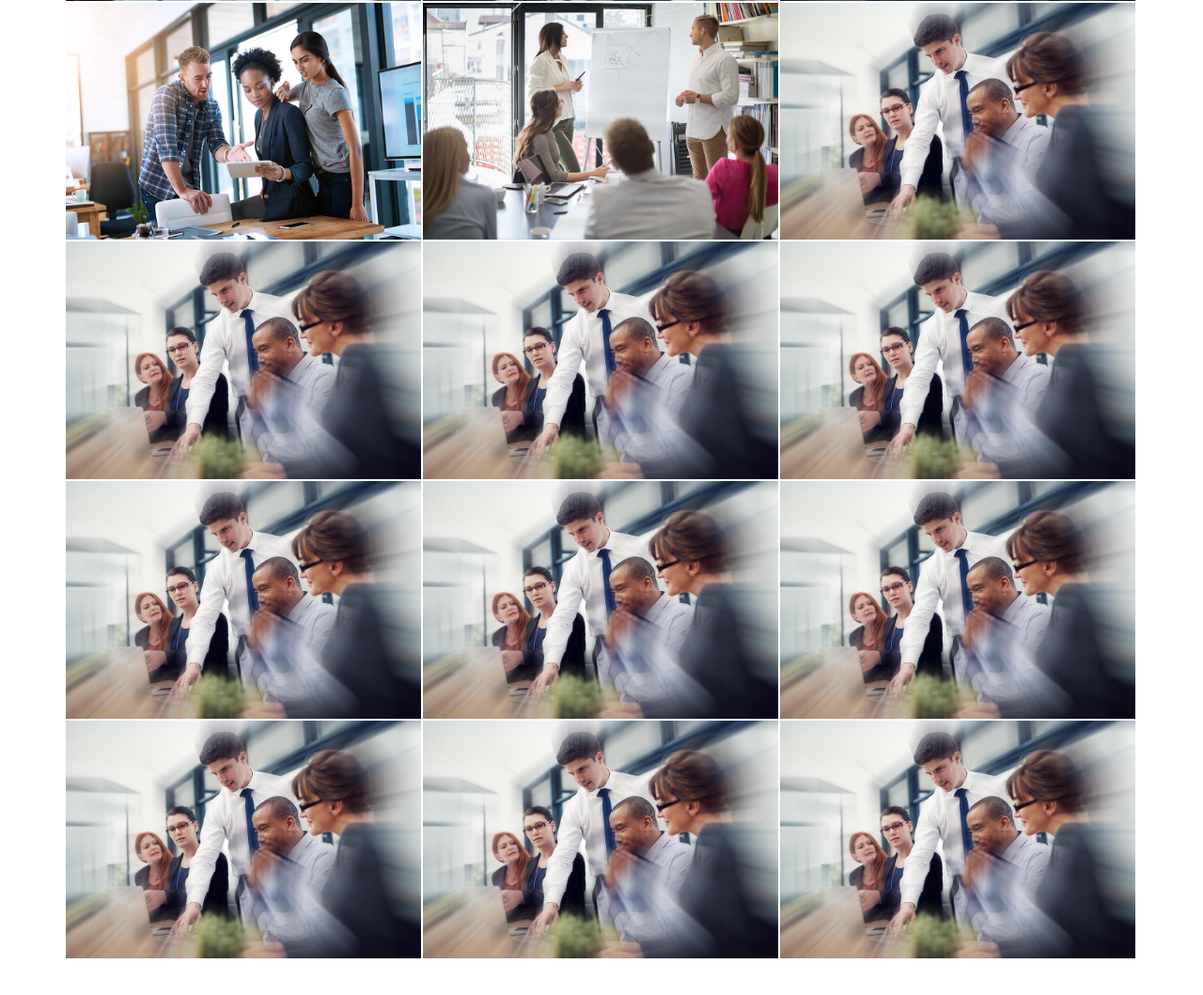
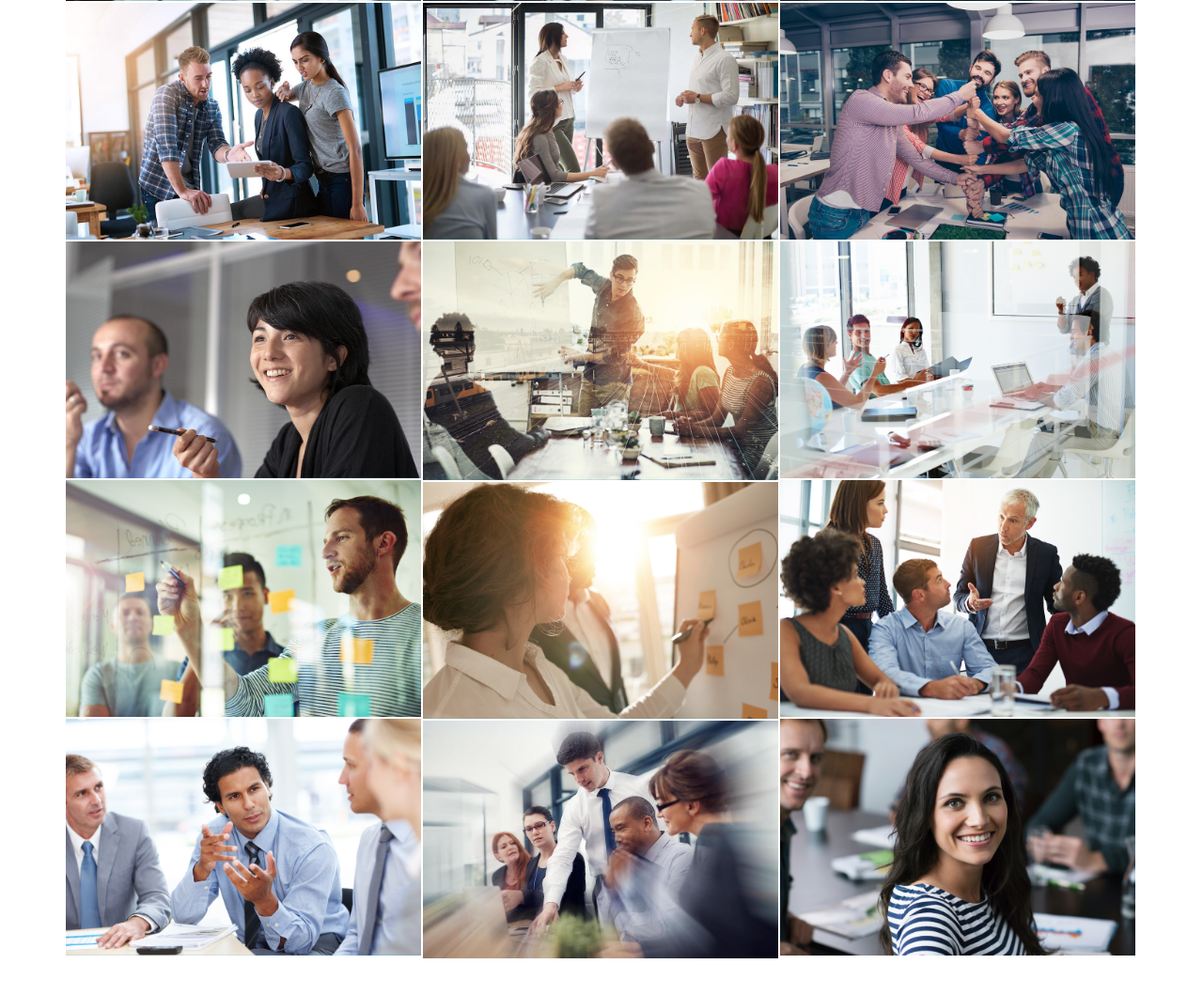
Before and after one commit to danbs/position-task, a plain HTML site: page HTML/index.html in a window 1280 px wide. Shown: the part 1315-2374 px from the top of the page at 94% size. Drawn offline with Linux system fonts and the light colour scheme; some packages are replaced by stand-ins of ours.

Commit message:
pictures updated

```diff
--- a/HTML/index.html
+++ b/HTML/index.html
@@ -510,7 +510,7 @@
         <!-- Item -->
         <div class="s-portfolio__item cbp-item storming">
             <div class="s-portfolio__img-effect">
-                <img src="img/970x647/17.jpg" alt="Portfolio Image">
+                <img src="img/970x647/18.jpg" alt="Portfolio Image">
             </div>
             <div class="s-portfolio__caption-hover--cc">
                 <div class="g-margin-b-25--xs">
@@ -538,7 +538,7 @@
         <!-- Item -->
         <div class="s-portfolio__item cbp-item storming">
             <div class="s-portfolio__img-effect">
-                <img src="img/970x647/17.jpg" alt="Portfolio Image">
+                <img src="img/970x647/19.jpg" alt="Portfolio Image">
             </div>
             <div class="s-portfolio__caption-hover--cc">
                 <div class="g-margin-b-25--xs">
@@ -566,7 +566,7 @@
         <!-- Item -->
         <div class="s-portfolio__item cbp-item norming">
             <div class="s-portfolio__img-effect">
-                <img src="img/970x647/17.jpg" alt="Portfolio Image">
+                <img src="img/970x647/21.jpeg" alt="Portfolio Image">
             </div>
             <div class="s-portfolio__caption-hover--cc">
                 <div class="g-margin-b-25--xs">
@@ -594,7 +594,7 @@
         <!-- Item -->
         <div class="s-portfolio__item cbp-item performing">
             <div class="s-portfolio__img-effect">
-                <img src="img/970x647/17.jpg" alt="Portfolio Image">
+                <img src="img/970x647/22.jpeg" alt="Portfolio Image">
             </div>
             <div class="s-portfolio__caption-hover--cc">
                 <div class="g-margin-b-25--xs">
@@ -622,7 +622,7 @@
         <!-- Item -->
         <div class="s-portfolio__item cbp-item performing">
             <div class="s-portfolio__img-effect">
-                <img src="img/970x647/17.jpg" alt="Portfolio Image">
+                <img src="img/970x647/23.jpeg" alt="Portfolio Image">
             </div>
             <div class="s-portfolio__caption-hover--cc">
                 <div class="g-margin-b-25--xs">
@@ -650,7 +650,7 @@
         <!-- Item -->
         <div class="s-portfolio__item cbp-item performing">
             <div class="s-portfolio__img-effect">
-                <img src="img/970x647/17.jpg" alt="Portfolio Image">
+                <img src="img/970x647/24.jpeg" alt="Portfolio Image">
             </div>
             <div class="s-portfolio__caption-hover--cc">
                 <div class="g-margin-b-25--xs">
@@ -678,7 +678,7 @@
         <!-- Item -->
         <div class="s-portfolio__item cbp-item performing">
             <div class="s-portfolio__img-effect">
-                <img src="img/970x647/17.jpg" alt="Portfolio Image">
+                <img src="img/970x647/25.jpeg" alt="Portfolio Image">
             </div>
             <div class="s-portfolio__caption-hover--cc">
                 <div class="g-margin-b-25--xs">
@@ -706,7 +706,7 @@
         <!-- Item -->
         <div class="s-portfolio__item cbp-item performing">
             <div class="s-portfolio__img-effect">
-                <img src="img/970x647/17.jpg" alt="Portfolio Image">
+                <img src="img/970x647/27.jpeg" alt="Portfolio Image">
             </div>
             <div class="s-portfolio__caption-hover--cc">
                 <div class="g-margin-b-25--xs">
@@ -734,7 +734,7 @@
         <!-- Item -->
         <div class="s-portfolio__item cbp-item performing">
             <div class="s-portfolio__img-effect">
-                <img src="img/970x647/17.jpg" alt="Portfolio Image">
+                <img src="img/970x647/26.jpeg" alt="Portfolio Image">
             </div>
             <div class="s-portfolio__caption-hover--cc">
                 <div class="g-margin-b-25--xs">
@@ -766,7 +766,7 @@
             </div>
             <div class="s-portfolio__caption-hover--cc">
                 <div class="g-margin-b-25--xs">
-                    <h4 class="g-font-size-18--xs g-color--white g-margin-b-5--xs">Project 14/h4>
+                    <h4 class="g-font-size-18--xs g-color--white g-margin-b-5--xs">Project 14</h4>
                     <p class="g-color--white-opacity">see more</p>
                 </div>
                 <ul class="list-inline g-ul-li-lr-5--xs g-margin-b-0--xs">
```
Also changed, not shown: HTML/img/970x647/18.jpg (added), HTML/img/970x647/19.jpg (added), HTML/img/970x647/20.jpg (added), HTML/img/970x647/21.jpeg (added), HTML/img/970x647/22.jpeg (added), HTML/img/970x647/23.jpeg (added), HTML/img/970x647/24.jpeg (added), HTML/img/970x647/25.jpeg (added), HTML/img/970x647/26.jpeg (added), HTML/img/970x647/27.jpeg (added).
